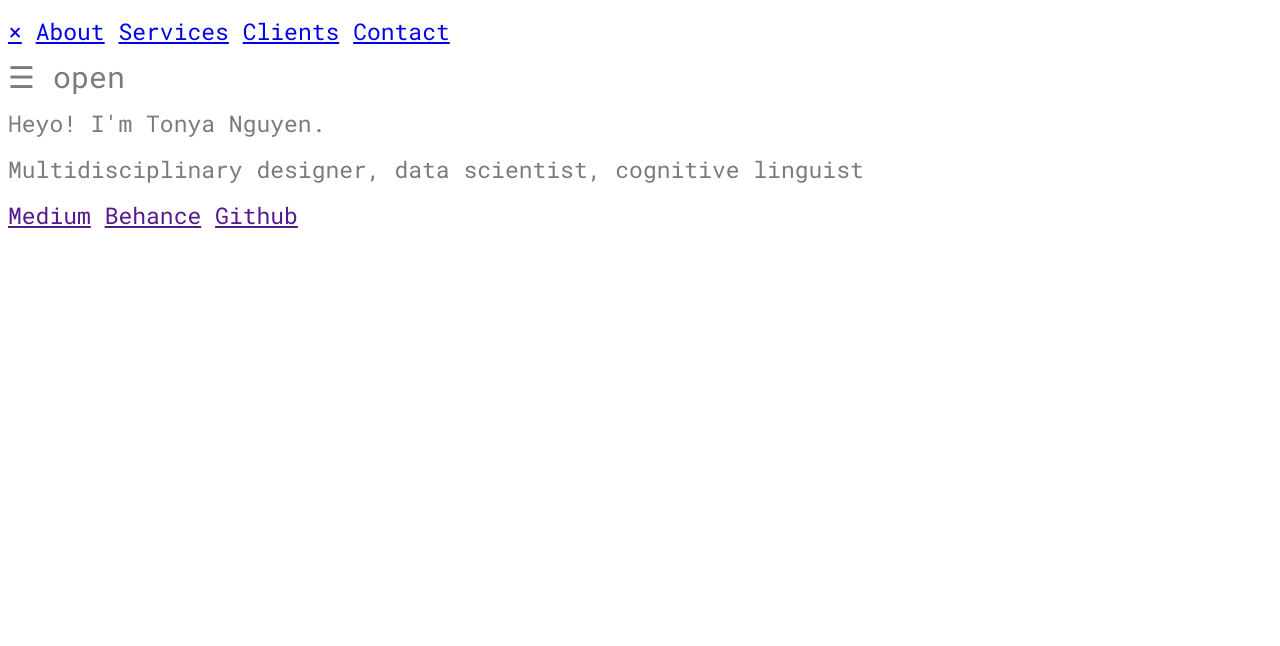
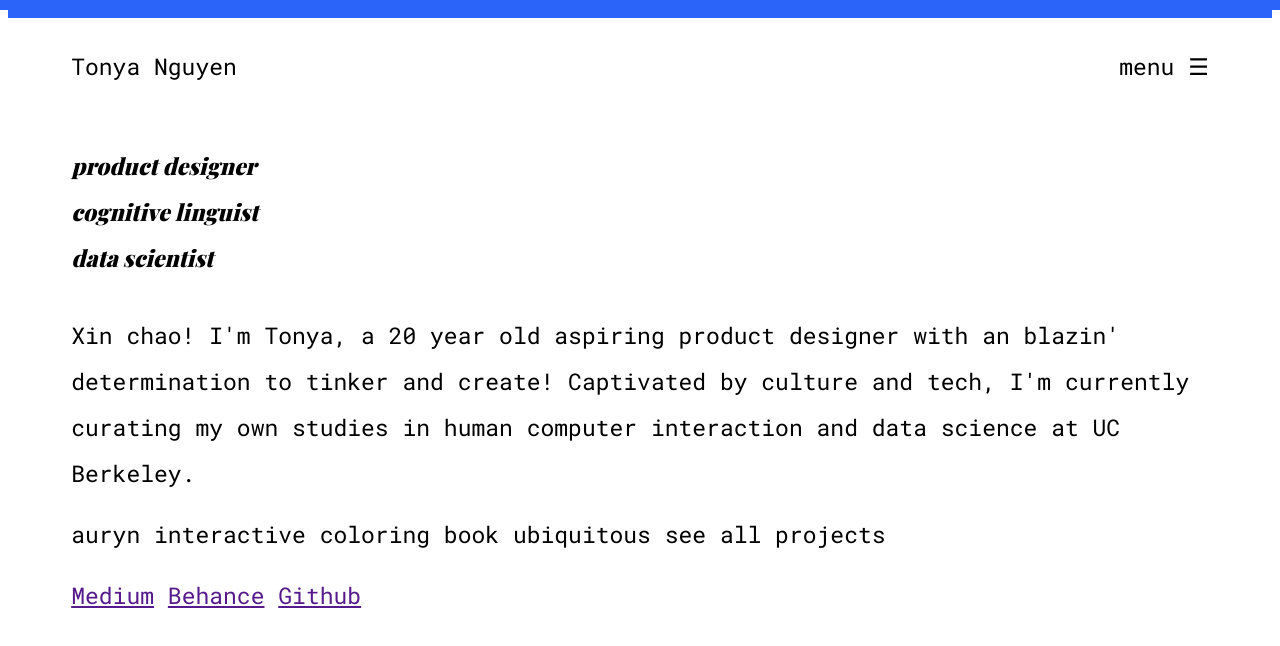
Before and after one commit to tawnzz/tonyanguyen.github.io, a plain HTML site: page index.html in a window 1280 px wide. Drawn offline with nearby package versions, Linux system fonts and the light colour scheme; a web font is replaced by a local one.

Commit message:
low-fi layout

```diff
--- a/assets/css/index.css
+++ b/assets/css/index.css
@@ -2,11 +2,120 @@
 
 body {
   font-family: 'Roboto Mono', monospace;
-  color: #7b7b7b;
 }
 
-div {
+/*page container*/
+
+.border-wrapper .default .border {
+    z-index: 9999;
+    background-color: #2a64f8;
+}
+
+.border.top {
+    position: fixed;
+    top: 0;
+    left: 0;
+    transform-origin: top left;
+}
+
+.border.horizontal {
+    width: 100%;
+    height: 10px;
+}
+
+.border {
+    display: block;
+    will-change: auto;
+}
+
+.container {
+  margin-top: 25px;
+  margin: 0 auto;
+  background-color: white;
+  height: 90%;
+  width: 90%;
+  padding-left: 50px;
+  padding-right: 50px;
+  padding-top: 25px;
+}
+
+/*menu and header*/
+.top-bar {
   display: block;
+  width: 100%;
+}
+
+.header {
+  float: left;
+
+}
+.navmenu {
+  float: right;
+
+}
+
+/*pop-out nav*/
+.sidenav {
+    height: 100%;
+    width: 0;
+    position: fixed;
+    z-index: 1;
+    top: 0;
+    left: 0;
+    background-color: #111;
+    overflow-x: hidden;
+    transition: 0.5s;
+    padding-top: 60px;
+    text-align:center;
+}
+
+.sidenav a {
+    padding: 8px 8px 8px 32px;
+    text-decoration: none;
+    font-size: 25px;
+    color: #818181;
+    display: block;
+    transition: 0.3s;
+
+}
+
+.sidenav a:hover{
+    color: #f1f1f1;
+}
+
+.sidenav .closebtn {
+    position: absolute;
+    top: 0;
+    right: 25px;
+    font-size: 36px;
+    margin-left: 50px;
+}
+
+/*content spacing*/
+
+.content {
+  margin-top: 100px;
+}
+
+.item {
+  margin-top: 15px;
+}
+
+/*things I believe apply to me! hehe*/
+.tagline {
+  font-family: 'Playfair Display', serif;
+  font-style: italic;
+  font-weight: 900;
+}
+
+/*social media footer*/
+.footer {
+  margin: 0 auto;
+}
+
+@media screen and (max-height: 450px) {
+  .sidenav {padding-top: 15px;}
+  .sidenav a {font-size: 18px;}
 }
 
 
--- a/assets/js/index.js
+++ b/assets/js/index.js
@@ -1,9 +1,17 @@
 $(document).ready(function() {
-    function openNav() {
-        document.getElementById("mySidenav").style.width = "100%";
-    }
 
-    function closeNav() {
-        document.getElementById("mySidenav").style.width = "0";
-    }
+    $(function() {
+        //page title
+        var pageTitle = $("title").text();
+
+        //change page title!
+        $(window).blur(function() {
+            $("title").text("😔 Come back! ");
+        });
+
+        //change back on focus
+        $(window).focus(function() {
+          $("title").text(pageTitle);
+        });
+    });
 })
--- a/index.html
+++ b/index.html
@@ -1,39 +1,84 @@
 
 <html>
 	<head>
-		<title>Tonya Nguyen</title>
+		<title>👩🏻 Tonya Nguyen</title>
+		<script type="text/javascript" src="http://ajax.googleapis.com/ajax/libs/jquery/1.7.1/jquery.min.js"></script>
+		<script type="text/javascript" src="assets/js/index.js"></script>
+		<link href="https://fonts.googleapis.com/css?family=Roboto+Mono" rel="stylesheet">
+		<meta charset="UTF-8">
+		<meta name="viewport" content="width=device-width, initial-scale=1">
+		<link rel="stylesheet" href="https://fonts.googleapis.com/css?family=Playfair+Display:400,700,900,700italic,900italic" media="all">
 		<link rel="stylesheet" href="assets/css/index.css">
-		<link href="https://fonts.googleapis.com/css?family=Karla" rel="stylesheet">
-		<link href="https://fonts.googleapis.com/css?family=Roboto+Mono" rel="stylesheet">
 
 	</head>
 
 <body>
+	<div class="border-wrapper" style>
+		<div class="default">
+			<div class="border top horizontal" style="transform: matrix(1, 0, 0, 1, 0, 0);">
+	        </div>
+	        <div class="border right vertical" style="transform: matrix(1, 0, 0, 1, 0, 0);">
+	        </div>
+	        <div class="border bottom horizontal" style="transform: matrix(1, 0, 0, 1, 0, 0);">
+	        </div>
+	        <div class="border left vertical" style="transform: matrix(1, 0, 0, 1, 0, 0);">
+	        </div>
+		</div>
+	</div>
 
- <div id=page-container>
+	<div class="container">
+		<div class="top-bar">
 			<div id="mySidenav" class="sidenav">
 			  <a href="javascript:void(0)" class="closebtn" onclick="closeNav()">&times;</a>
-	  <a href="#">About</a>
-	  <a href="#">Services</a>
-	  <a href="#">Clients</a>
-	  <a href="#">Contact</a>
+			  <a href="index.html">home</a>
+			  <a href="projects.html">projects</a>
+			  <a href="about.html">about</a>
+			  <a href="contact.html">contact</a>
 			</div>
-	<span style="font-size:30px;cursor:pointer" onclick="openNav()">&#9776; open</span>
+
 		<div class="header">
- 		Heyo! I'm Tonya Nguyen.
+	 		Tonya Nguyen
 	 	</div>
- 	<div class="description">
- 		Multidisciplinary designer, data scientist, cognitive linguist
+		<div class="navmenu" style="cursor:pointer" onclick="openNav()"> menu &#9776;</div>
 		</div>
- 	<div class="links">
+
+		 <div class="content">
+		 	<h1>
+			 	 <div class="item tagline">
+					<div>product designer</div>
+					<div>cognitive linguist</div>
+					<div>data scientist</div>
+			 	</div>
+		 	</h1>
+		 	<div class="item description">
+		 		Xin chao! I'm Tonya, a 20 year old aspiring product designer with an blazin' determination to tinker and create! Captivated by culture and tech, I'm currently curating my own studies in human computer interaction and data science at UC Berkeley.
+		 	</div>
+		 	<div class="item projects">
+		 		auryn
+		 		interactive coloring book
+		 		ubiquitous
+		 		see all projects
+		 	</div>
+		 	<div class="item about-me">
+		 	</div>
+		 	<div class="footer">
 		 		<a href="">Medium</a>
 		 		<a href="">Behance</a>
 		 		<a href="">Github</a>
 		 	</div>
 		 </div>
+	</div>
+</body>
+
+<script>
+function openNav() {
+    document.getElementById("mySidenav").style.width = "100%";
+}
+
+function closeNav() {
+    document.getElementById("mySidenav").style.width = "0";
+}
+</script>
 
 
-
-</body>
-
 </html>
```
Lines whose indentation alone changed are shown as unchanged.
